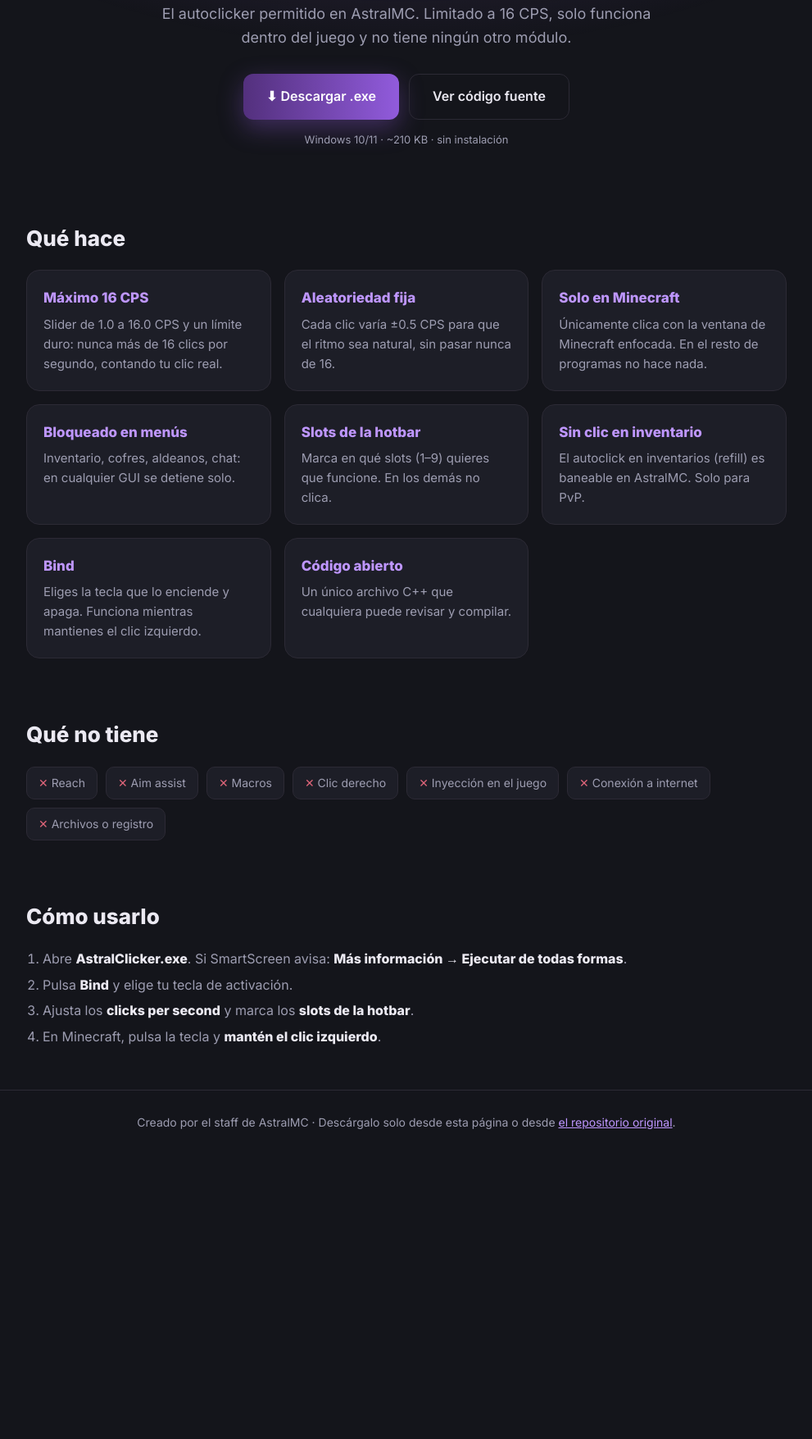
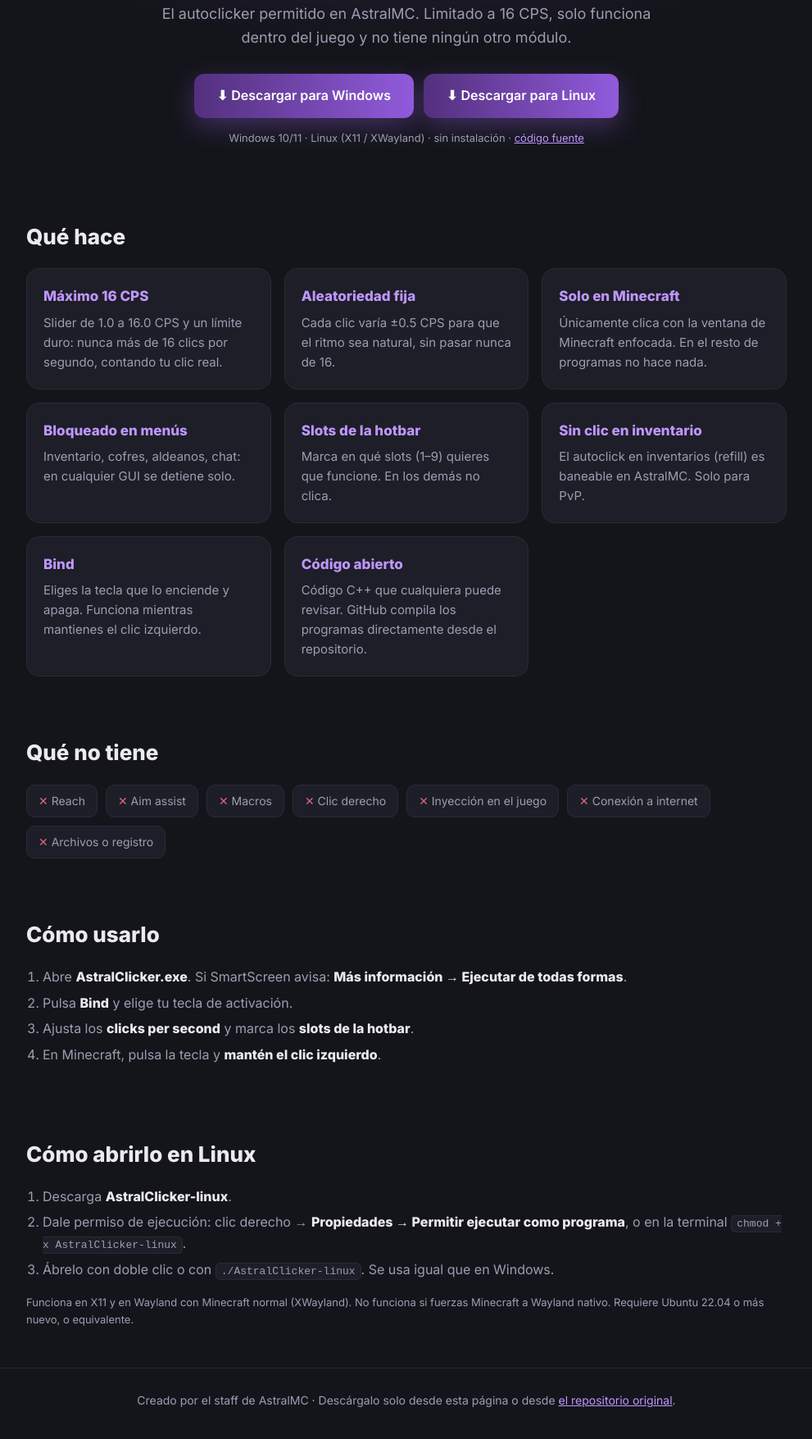
Before and after one commit to OldVersion24/AstralMC-Clicker, a plain HTML site: page index.html in a window 1280 px wide. Shown: the part 195-1950 px from the top of the page at 82% size, without its empty margins (144-1135 px from the left). Before the commit the page ends 1624 px from the top, so only its background shows below. Drawn offline with Linux system fonts and the light colour scheme.

Commit message:
README y página: descarga e instrucciones para Linux
Co-Authored-By: Claude Opus 5.5 <noreply@anthropic.com>

```diff
--- a/index.html
+++ b/index.html
@@ -53,10 +53,10 @@
     <h1><span>AstralMC</span> Clicker</h1>
     <p class="lead">El autoclicker permitido en AstralMC. Limitado a 16 CPS, solo funciona dentro del juego y no tiene ningún otro módulo.</p>
     <div class="actions">
-      <a class="btn" href="https://github.com/OldVersion24/AstralMC-Clicker/releases/latest/download/AstralClicker.exe">⬇ Descargar .exe</a>
-      <a class="btn ghost" href="https://github.com/OldVersion24/AstralMC-Clicker">Ver código fuente</a>
+      <a class="btn" href="https://github.com/OldVersion24/AstralMC-Clicker/releases/latest/download/AstralClicker.exe">⬇ Descargar para Windows</a>
+      <a class="btn" href="https://github.com/OldVersion24/AstralMC-Clicker/releases/latest/download/AstralClicker-linux">⬇ Descargar para Linux</a>
     </div>
-    <p class="small">Windows 10/11 · ~210 KB · sin instalación</p>
+    <p class="small">Windows 10/11 · Linux (X11 / XWayland) · sin instalación · <a href="https://github.com/OldVersion24/AstralMC-Clicker">código fuente</a></p>
   </header>
 
   <section>
@@ -69,7 +69,7 @@
       <div class="card"><h3>Slots de la hotbar</h3><p>Marca en qué slots (1–9) quieres que funcione. En los demás no clica.</p></div>
       <div class="card"><h3>Sin clic en inventario</h3><p>El autoclick en inventarios (refill) es baneable en AstralMC. Solo para PvP.</p></div>
       <div class="card"><h3>Bind</h3><p>Eliges la tecla que lo enciende y apaga. Funciona mientras mantienes el clic izquierdo.</p></div>
-      <div class="card"><h3>Código abierto</h3><p>Un único archivo C++ que cualquiera puede revisar y compilar.</p></div>
+      <div class="card"><h3>Código abierto</h3><p>Código C++ que cualquiera puede revisar. GitHub compila los programas directamente desde el repositorio.</p></div>
     </div>
   </section>
 
@@ -90,6 +90,16 @@
       <li>En Minecraft, pulsa la tecla y <b>mantén el clic izquierdo</b>.</li>
     </ol>
   </section>
+
+  <section>
+    <h2>Cómo abrirlo en Linux</h2>
+    <ol>
+      <li>Descarga <b>AstralClicker-linux</b>.</li>
+      <li>Dale permiso de ejecución: clic derecho → <b>Propiedades → Permitir ejecutar como programa</b>, o en la terminal <code>chmod +x AstralClicker-linux</code>.</li>
+      <li>Ábrelo con doble clic o con <code>./AstralClicker-linux</code>. Se usa igual que en Windows.</li>
+    </ol>
+    <p class="small">Funciona en X11 y en Wayland con Minecraft normal (XWayland). No funciona si fuerzas Minecraft a Wayland nativo. Requiere Ubuntu 22.04 o más nuevo, o equivalente.</p>
+  </section>
 </div>
 <footer>
   <div class="wrap">
```
Also changed, not shown: 1 other file.
